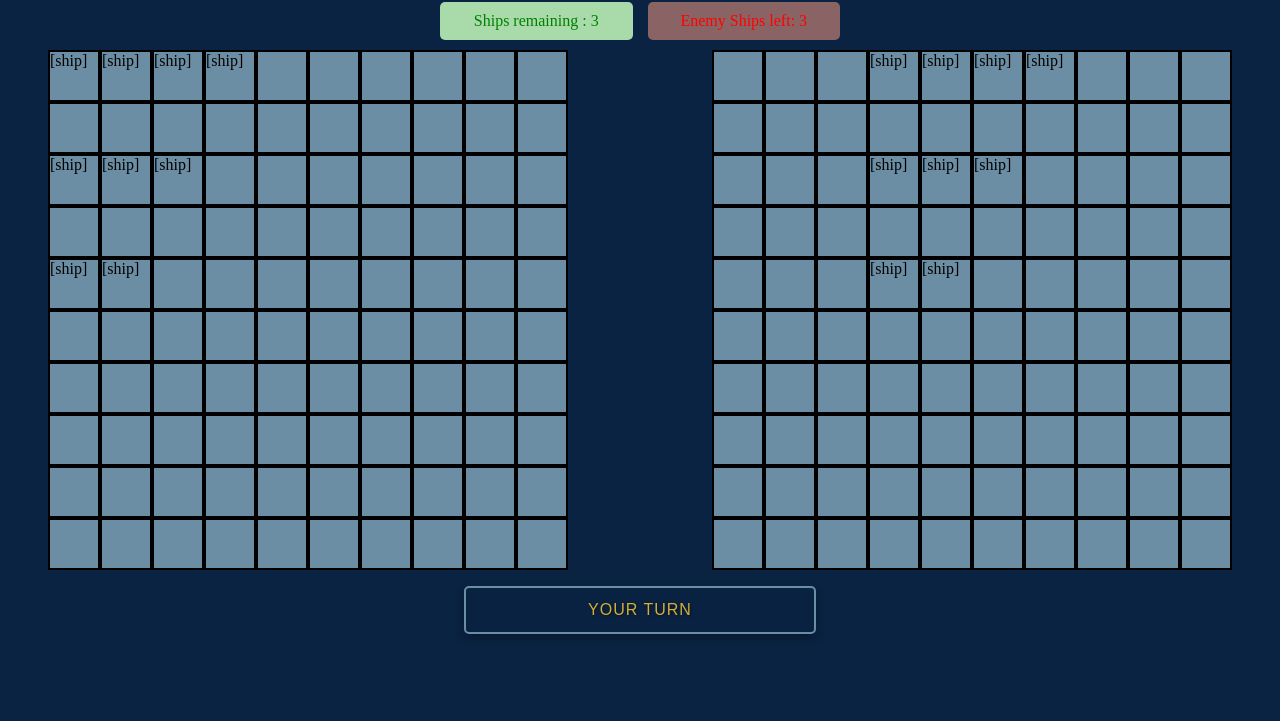
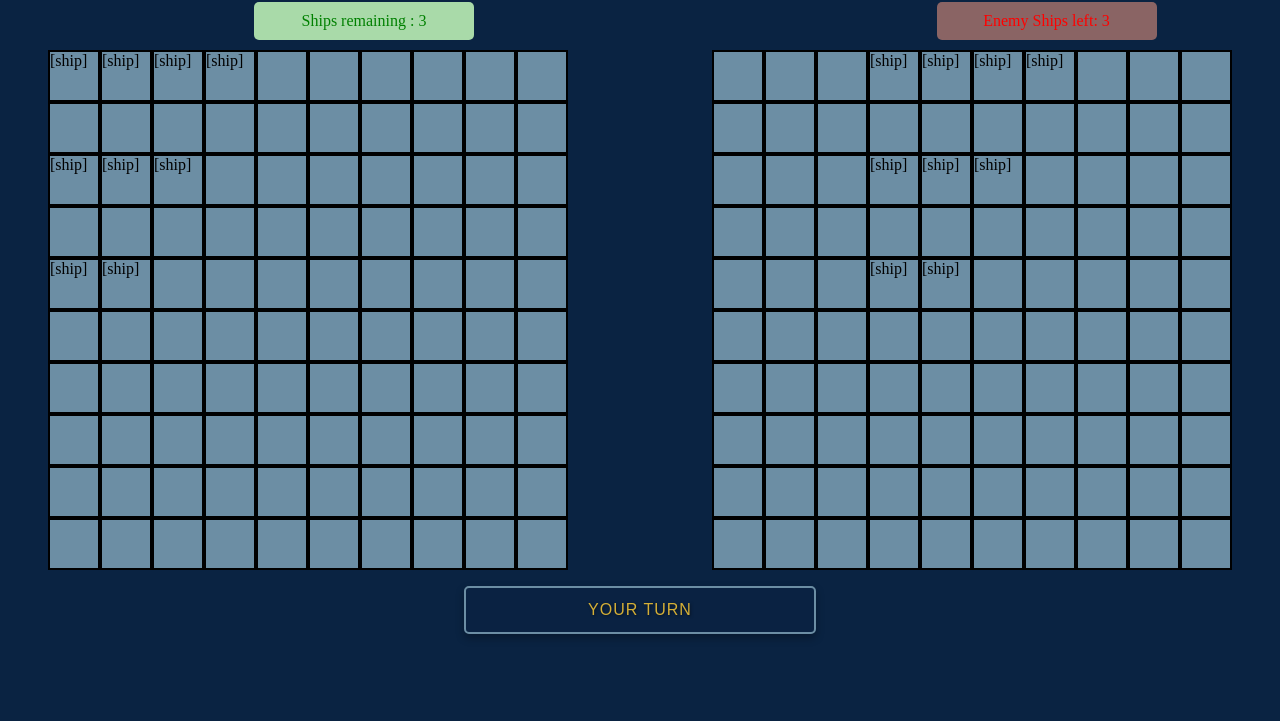
Before and after one commit to smsarfroz/battleShip, a website built with webpack: page src/template.html in a window 1280 px wide. Shown: the part 79-800 px from the top of the page. Built offline with nearby package versions, Linux system fonts and the light colour scheme; a web font is replaced by a local one.

Commit message:
update positioning of the ships left section

```diff
--- a/src/styles.css
+++ b/src/styles.css
@@ -69,7 +69,7 @@ header {
     display: grid;
     grid-template-columns: repeat(2, 1fr);
     gap: 15px;
-    max-width: 400px;
+    /* max-width: 1000px; */
     margin: 10px auto;
 }
 
@@ -81,12 +81,15 @@ header {
     border-radius: 5px;
     color: #004085;
     border-style: none;
+    width: 200px;
 }
 .shipLeft1 {
+    margin-left: 254px;
     color: green;
     background-color: rgb(169, 218, 169);
 }
 .shipLeft2 {
     color: red;
+    margin-left: 289px;
     background-color: rgb(138, 100, 100);
 }
```
